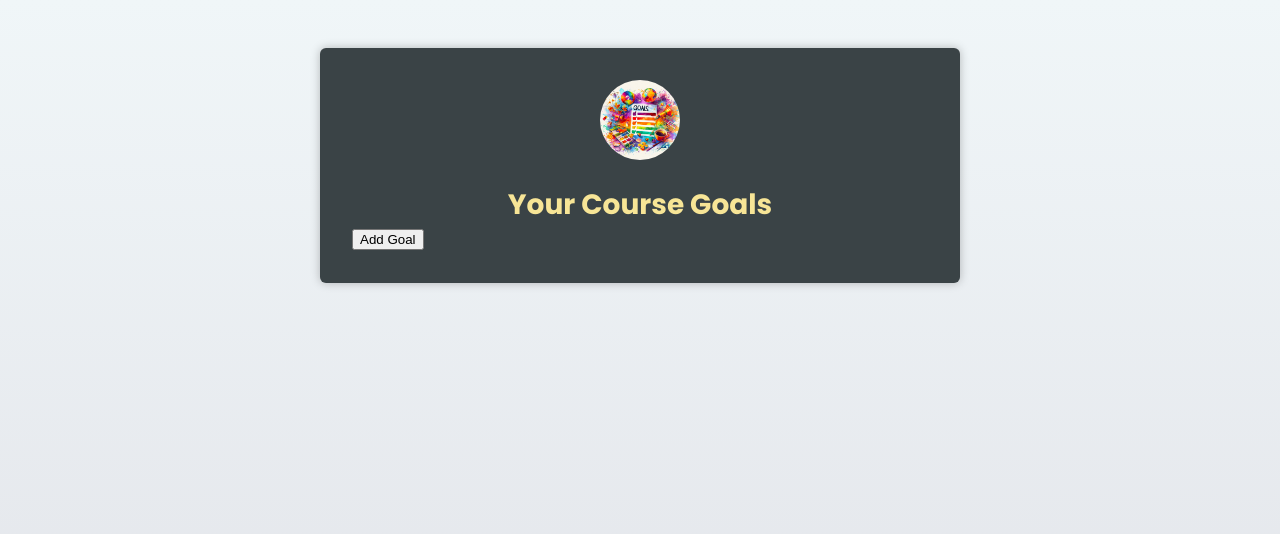
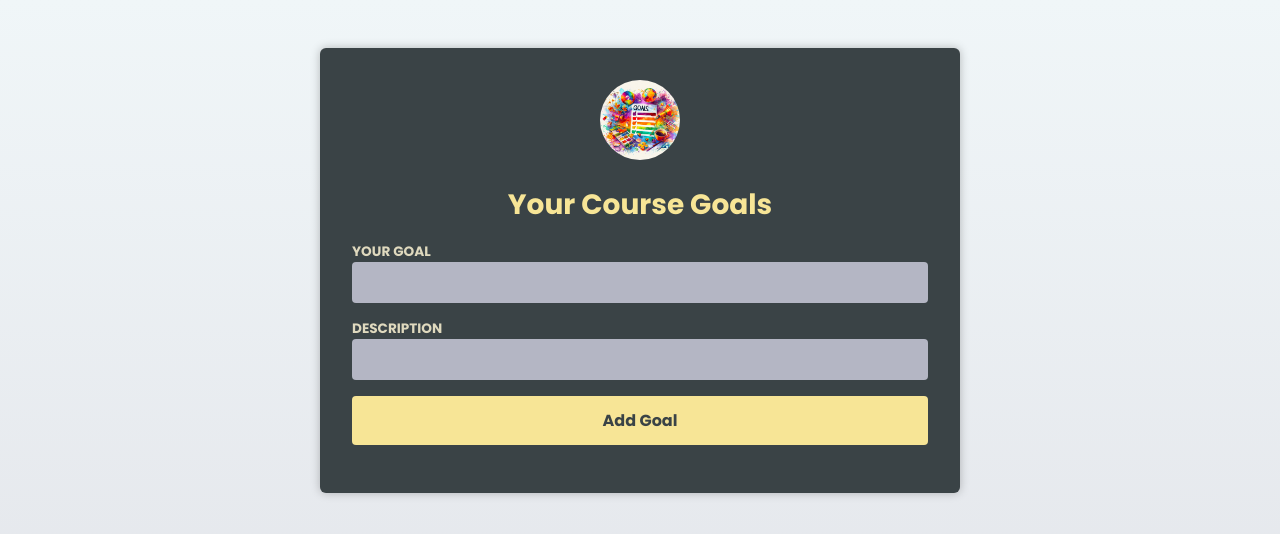
Before and after one commit to TJ-Rocke/TS-React-Goals-Project, a React (Vite) app: page / in a window 1280 px wide. Shown: the top 534 px of the page. Built offline with nearby package versions, Linux system fonts and the light colour scheme; the HTML template or start-up script is replaced by a standard one.

Commit message:
Handling and Typing form events

```diff
--- a/src/App.tsx
+++ b/src/App.tsx
@@ -2,6 +2,7 @@
 import Header from "./components/Header";
 import { useState } from "react";
 import CourseGoalList from "./components/CourseGoalList";
+import NewGoal from "./components/NewGoal";
 
 // types
 export type CourseGoal = {
@@ -35,7 +36,7 @@
       <Header image={{ src: goalsImg, alt: "A list of goals" }}>
         <h1>Your Course Goals</h1>
       </Header>
-      <button onClick={handleAddGoal}>Add Goal</button>
+      <NewGoal />
       <CourseGoalList goals={goals} onDeleteGoal={handleDeleteGoal} />
     </main>
   );
--- /dev/null
+++ b/src/components/NewGoal.tsx
@@ -0,0 +1,25 @@
+import { type FormEvent } from "react";
+
+function NewGoal() {
+  // handler functions
+  function handleSubmit(event: FormEvent) {
+    event.preventDefault();
+  }
+  return (
+    <form onSubmit={handleSubmit}>
+      <p>
+        <label>Your Goal</label>
+        <input id="goal" type="text" />
+      </p>
+      <p>
+        <label>Description</label>
+        <input id="summary" type="text" />
+      </p>
+      <p>
+        <button>Add Goal</button>
+      </p>
+    </form>
+  );
+}
+
+export default NewGoal;
```
